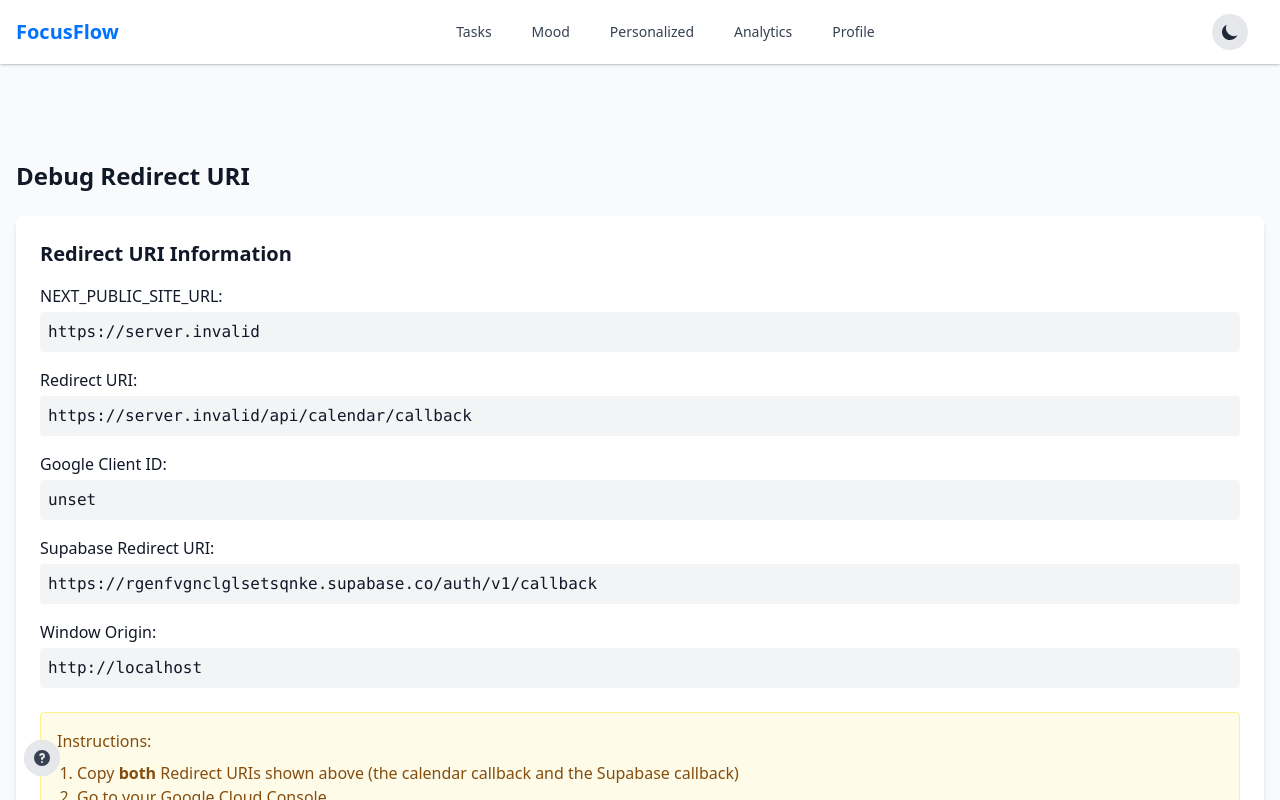
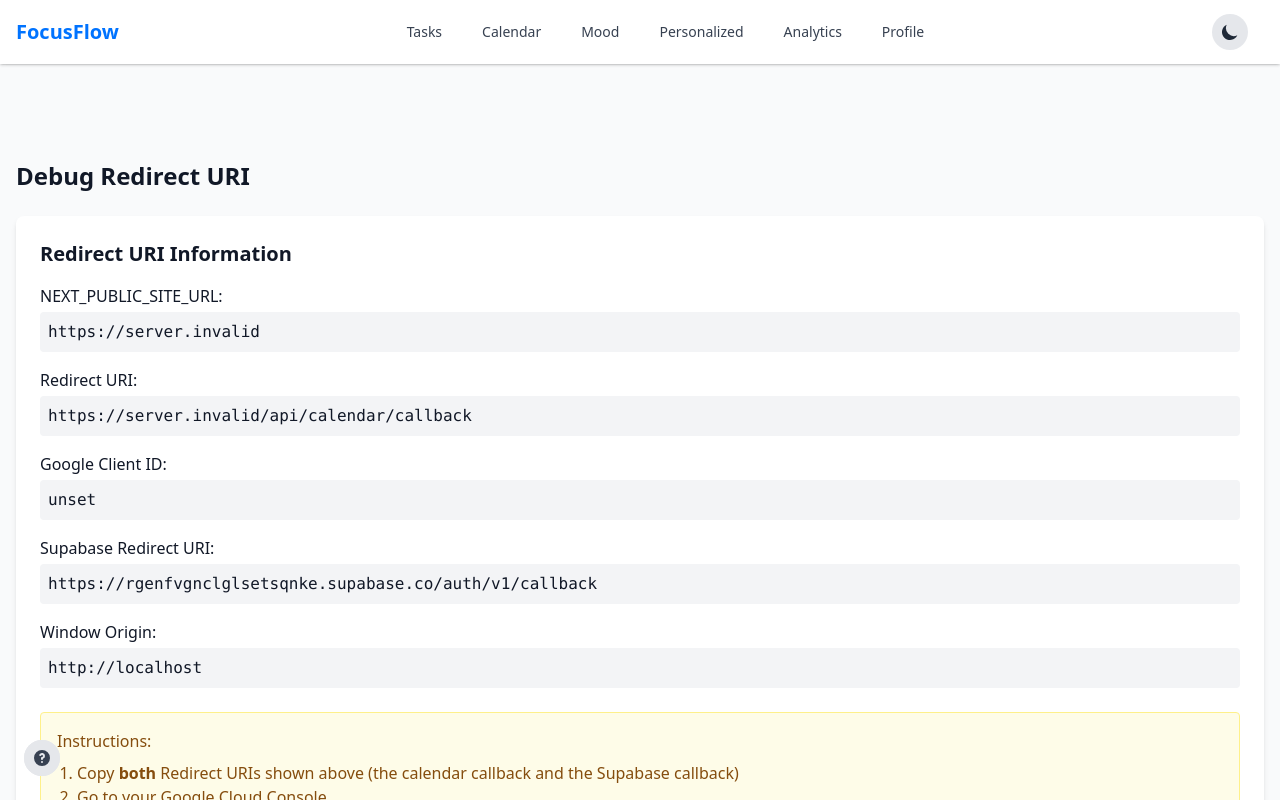
Before and after one commit to ankushthakur2007/Focus-Flow, a Next.js app: page /debug-redirect in a window 1280 px wide. Shown: the top 800 px of the page. Built offline with nearby package versions, Linux system fonts and the light colour scheme; no server answers.

Commit message:
Add Calendar tab to navigation

```diff
--- a/components/Layout.tsx
+++ b/components/Layout.tsx
@@ -59,6 +59,10 @@ const Layout = ({ children }: LayoutProps) => {
         if (keysPressed['t'] || keysPressed['T']) {
           // Go to Tasks
           router.push('/tasks');
+          keysPressed = {};
+        } else if (keysPressed['c'] || keysPressed['C']) {
+          // Go to Calendar
+          router.push('/calendar');
           keysPressed = {};
         } else if (keysPressed['m'] || keysPressed['M']) {
           // Go to Mood
@@ -131,6 +135,17 @@ const Layout = ({ children }: LayoutProps) => {
                       }`}
                     >
                       Tasks
+                    </Link>
+                    {/* Calendar Navigation Link */}
+                    <Link
+                      href="/calendar"
+                      className={`px-3 py-2 rounded-md text-sm font-medium ${
+                        isActive('/calendar')
+                          ? 'bg-primary-500 text-white'
+                          : 'text-gray-700 hover:bg-gray-100 dark:text-gray-200 dark:hover:bg-gray-700'
+                      }`}
+                    >
+                      Calendar
                     </Link>
                     <Link
                       href="/mood"
@@ -224,6 +239,18 @@ const Layout = ({ children }: LayoutProps) => {
                   >
                     Tasks
                   </Link>
+                  {/* Calendar Mobile Navigation Link */}
+                  <Link
+                    href="/calendar"
+                    className={`px-3 py-3 rounded-md text-sm font-medium ${
+                      isActive('/calendar')
+                        ? 'bg-primary-500 text-white'
+                        : 'text-gray-700 hover:bg-gray-100 dark:text-gray-200 dark:hover:bg-gray-700'
+                    }`}
+                    onClick={() => setMobileMenuOpen(false)}
+                  >
+                    Calendar
+                  </Link>
                   <Link
                     href="/mood"
                     className={`px-3 py-3 rounded-md text-sm font-medium ${
```
